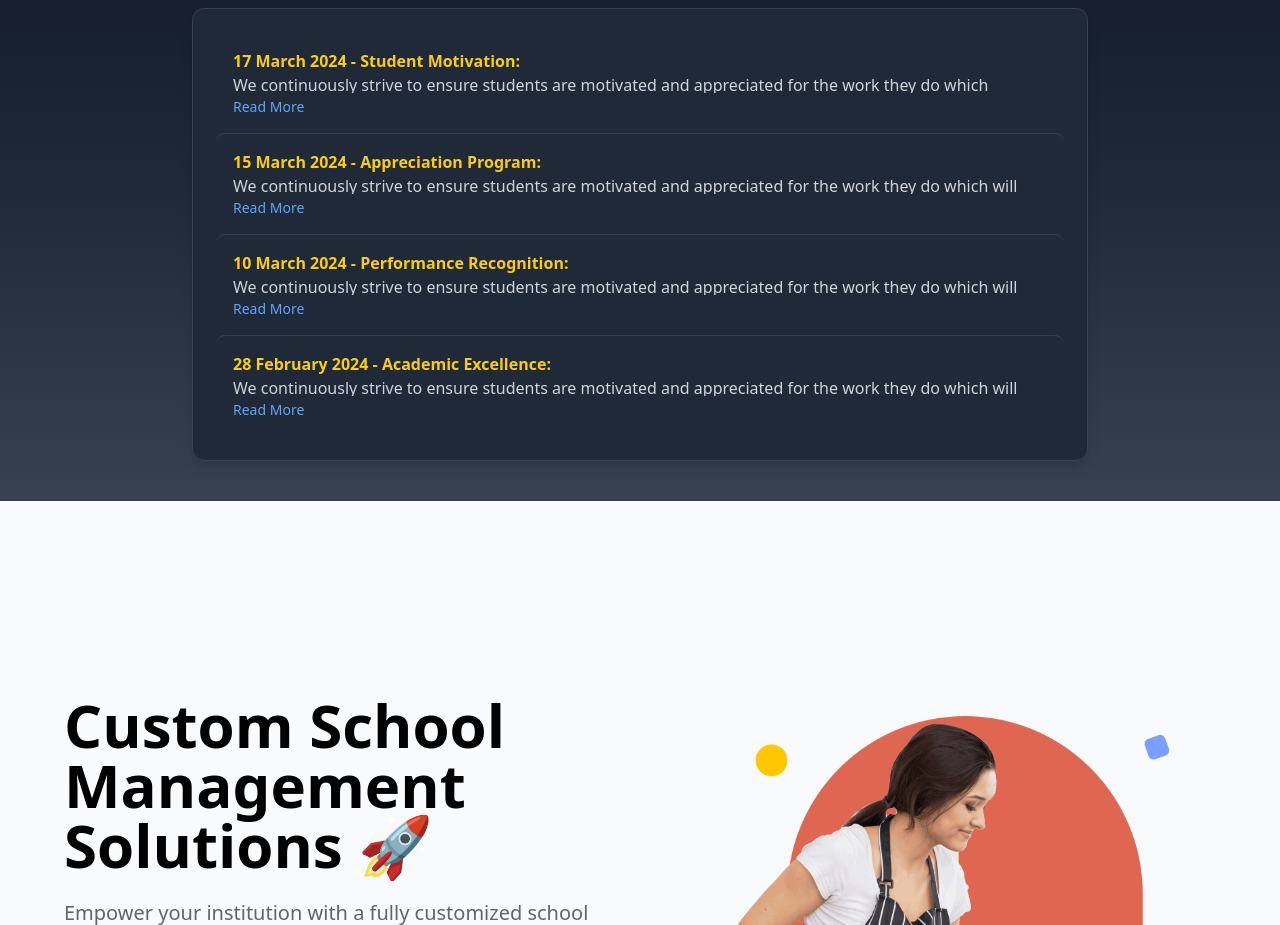
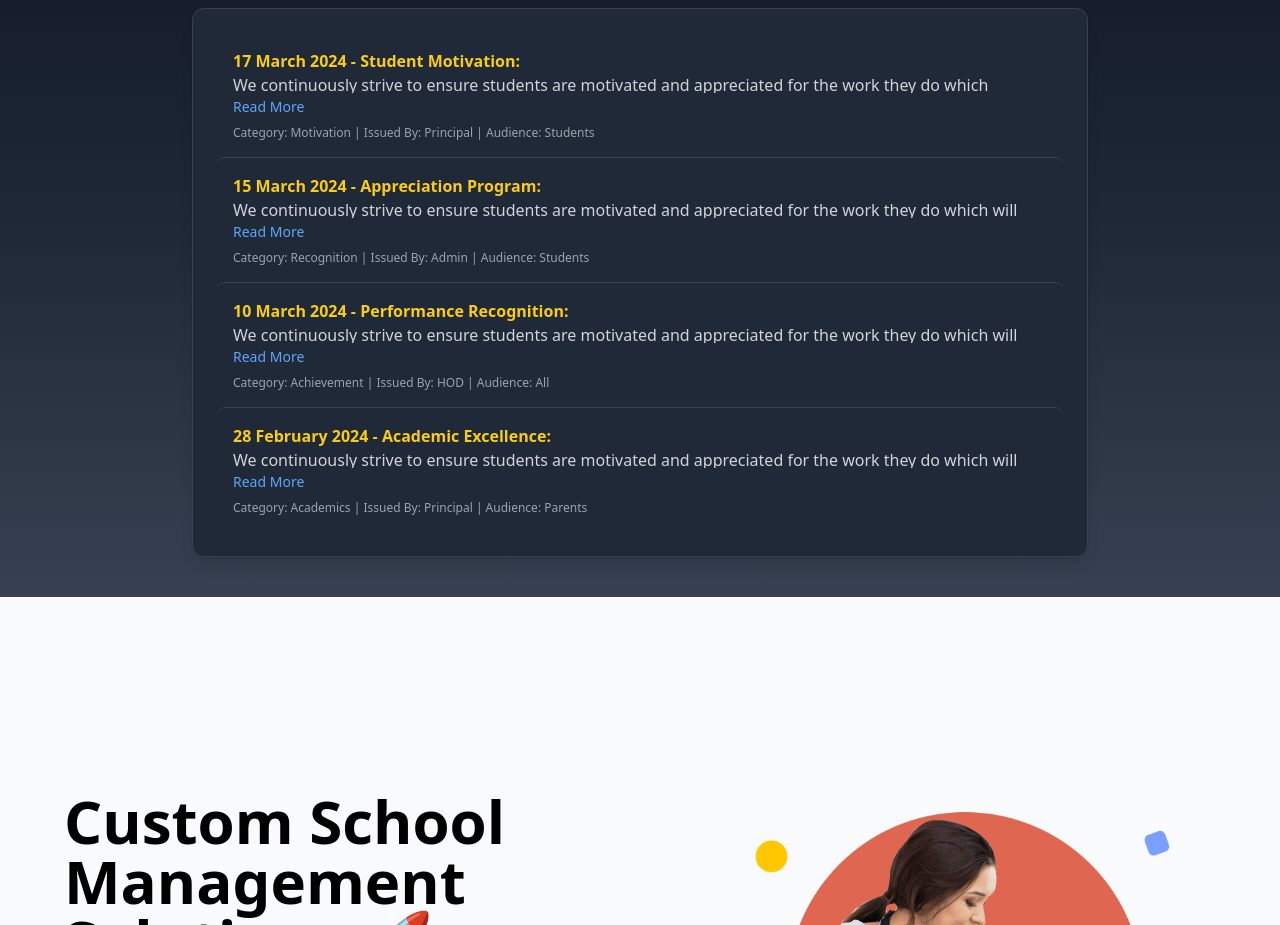
Before and after one commit to omnathdubeyofficial/m_project, a Next.js app: page / in a window 1280 px wide. Shown: the part 1720-2645 px from the top of the page. Built offline with nearby package versions, Linux system fonts and the light colour scheme; no server answers.

Commit message:
Notice Board

```diff
--- a/src/app/Home/School_Landing_Page/NoticeBoard/page.js
+++ b/src/app/Home/School_Landing_Page/NoticeBoard/page.js
@@ -3,10 +3,10 @@ import { useState, useEffect, useRef } from "react";
 
 export default function NoticeBoard() {
   const notices = [
-    { date: "20240317", subject: "Student Motivation", message: "We continuously strive to ensure students are motivated and appreciated for the work they do which will bring out the best in them. Monthly appreciation certificates in various fields. Eg: Attendance, Aesthetic approach, Weekly performance, etc." },
-    { date: "20240315", subject: "Appreciation Program", message: "We continuously strive to ensure students are motivated and appreciated for the work they do which will bring out the best in them. Monthly appreciation certificates in various fields. Eg: Attendance, Aesthetic approach, Weekly performance, etc." },
-    { date: "20240310", subject: "Performance Recognition", message: "We continuously strive to ensure students are motivated and appreciated for the work they do which will bring out the best in them. Monthly appreciation certificates in various fields. Eg: Attendance, Aesthetic approach, Weekly performance, etc." },
-    { date: "20240228", subject: "Academic Excellence", message: "We continuously strive to ensure students are motivated and appreciated for the work they do which will bring out the best in them. Monthly appreciation certificates in various fields. Eg: Attendance, Aesthetic approach, Weekly performance, etc." }
+    { id: 1, date: "20240317", title: "Student Motivation", description: "We continuously strive to ensure students are motivated and appreciated for the work they do which will bring out the best in them. Monthly appreciation certificates in various fields. Eg: Attendance, Aesthetic approach, Weekly performance, etc.", issuedBy: "Principal", category: "Motivation", audience: "Students" },
+    { id: 2, date: "20240315", title: "Appreciation Program", description: "We continuously strive to ensure students are motivated and appreciated for the work they do which will bring out the best in them. Monthly appreciation certificates in various fields. Eg: Attendance, Aesthetic approach, Weekly performance, etc.", issuedBy: "Admin", category: "Recognition", audience: "Students" },
+    { id: 3, date: "20240310", title: "Performance Recognition", description: "We continuously strive to ensure students are motivated and appreciated for the work they do which will bring out the best in them. Monthly appreciation certificates in various fields. Eg: Attendance, Aesthetic approach, Weekly performance, etc.", issuedBy: "HOD", category: "Achievement", audience: "All" },
+    { id: 4, date: "20240228", title: "Academic Excellence", description: "We continuously strive to ensure students are motivated and appreciated for the work they do which will bring out the best in them. Monthly appreciation certificates in various fields. Eg: Attendance, Aesthetic approach, Weekly performance, etc.", issuedBy: "Principal", category: "Academics", audience: "Parents" }
   ];
 
   const [expanded, setExpanded] = useState(null);
@@ -41,12 +41,12 @@ export default function NoticeBoard() {
 
             return (
               <li
-                key={index}
+                key={notice.id}
                 className="p-4 cursor-pointer hover:bg-gray-700 transition-all duration-300 rounded-lg"
               >
                 <div className="flex items-center justify-between">
                   <div>
-                    <span className="text-yellow-400 font-bold">{formatDate(notice.date)} - {notice.subject}:</span>
+                    <span className="text-yellow-400 font-bold">{formatDate(notice.date)} - {notice.title}:</span>
                     <div
                       ref={(el) => (contentRefs.current[index] = el)}
                       className="overflow-hidden transition-all duration-500"
@@ -54,7 +54,7 @@ export default function NoticeBoard() {
                         maxHeight: isExpanded ? `${contentRefs.current[index]?.scrollHeight}px` : "20px"
                       }}
                     >
-                      {notice.message}
+                      {notice.description}
                     </div>
                     <span
                       className="text-blue-400 hover:underline text-sm transition-all duration-300 ease-in-out block mt-1 cursor-pointer"
@@ -71,6 +71,7 @@ export default function NoticeBoard() {
                     </span>
                   )}
                 </div>
+                <div className="text-gray-400 text-xs mt-2">Category: {notice.category} | Issued By: {notice.issuedBy} | Audience: {notice.audience}</div>
               </li>
             );
           })}
```
